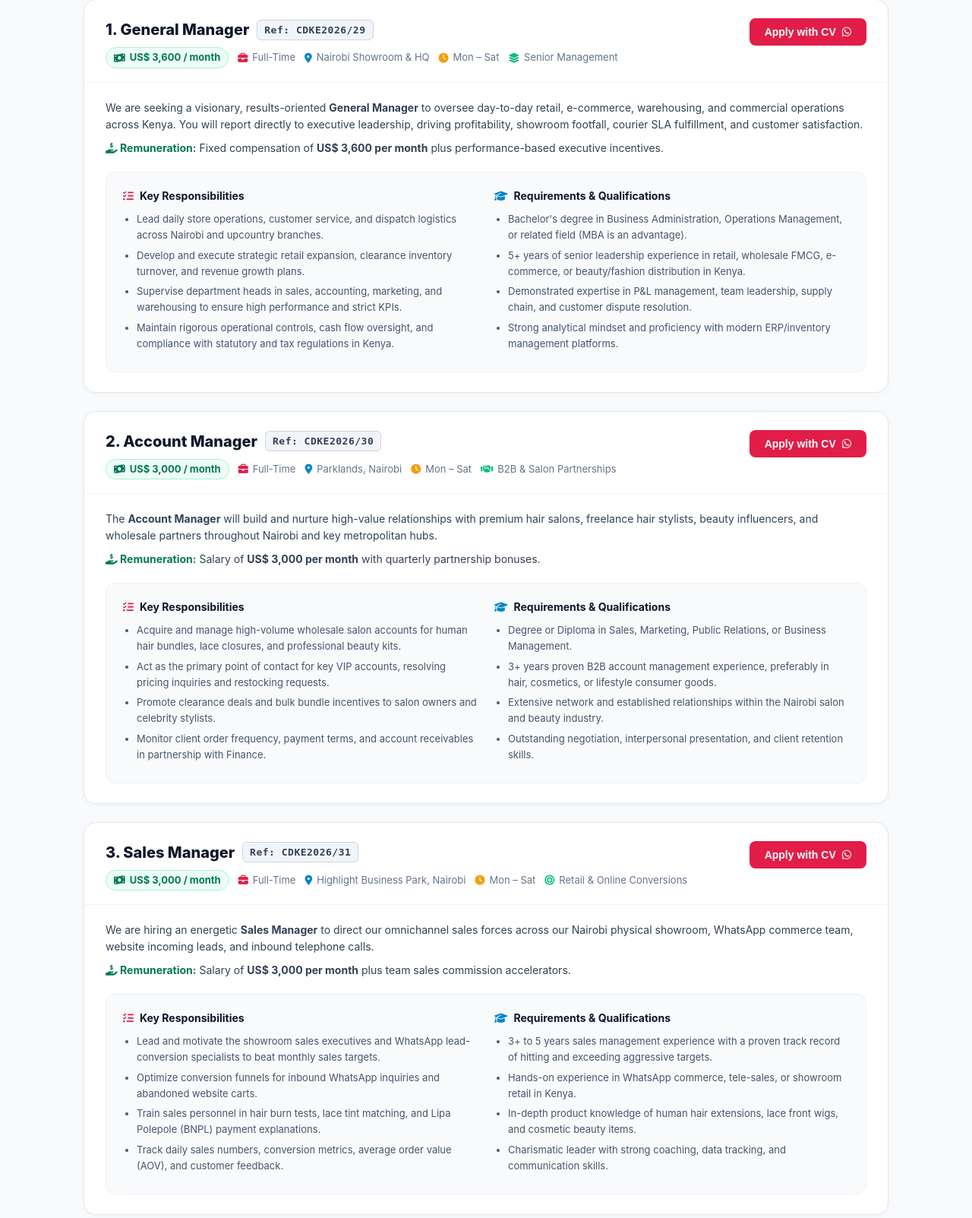
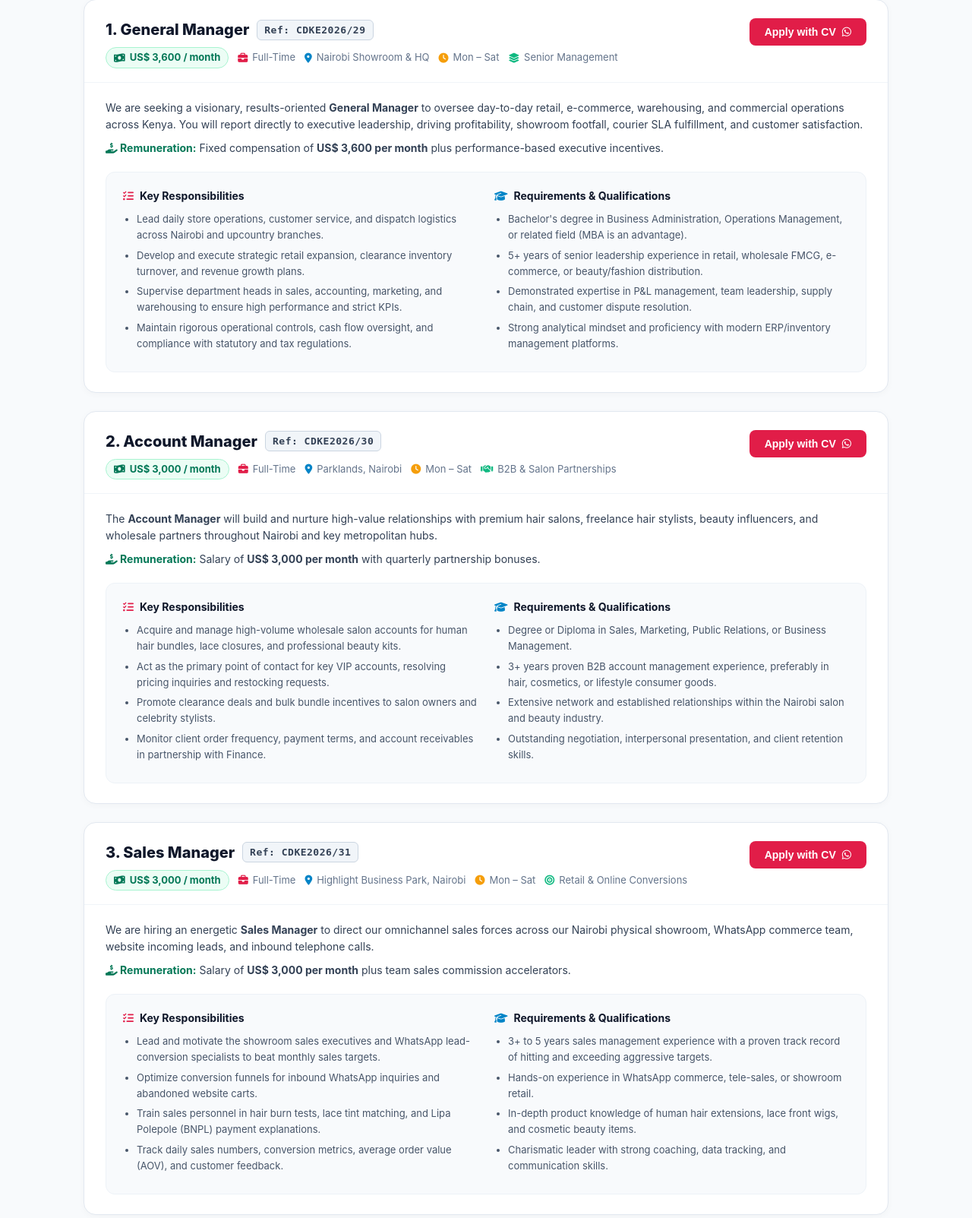
Before and after one commit to Leneyv/Clearance-Deal, a WordPress theme: template wp-content/themes/clearance-deal/page-jobs.php in a window 1280 px wide. Shown: the part 728-2331 px from the top of the page at 76% size. Run offline with PHP 8.4 and a stand-in for WordPress, Linux system fonts and the light colour scheme; the site name, menu and one post (Sample post) are stand-ins, and other content is empty; some libraries are stand-ins or nearby versions.

Commit message:
Remove in Kenya restriction from job descriptions and requirements

```diff
--- a/wp-content/themes/clearance-deal/page-jobs.php
+++ b/wp-content/themes/clearance-deal/page-jobs.php
@@ -517,14 +517,14 @@ get_header();
                             <li>Lead daily store operations, customer service, and dispatch logistics across Nairobi and upcountry branches.</li>
                             <li>Develop and execute strategic retail expansion, clearance inventory turnover, and revenue growth plans.</li>
                             <li>Supervise department heads in sales, accounting, marketing, and warehousing to ensure high performance and strict KPIs.</li>
-                            <li>Maintain rigorous operational controls, cash flow oversight, and compliance with statutory and tax regulations in Kenya.</li>
+                            <li>Maintain rigorous operational controls, cash flow oversight, and compliance with statutory and tax regulations.</li>
                         </ul>
                     </div>
                     <div class="cd-job-section">
                         <h4><i class="fa-solid fa-graduation-cap" style="color:#0284c7;"></i> Requirements &amp; Qualifications</h4>
                         <ul>
                             <li>Bachelor's degree in Business Administration, Operations Management, or related field (MBA is an advantage).</li>
-                            <li>5+ years of senior leadership experience in retail, wholesale FMCG, e-commerce, or beauty/fashion distribution in Kenya.</li>
+                            <li>5+ years of senior leadership experience in retail, wholesale FMCG, e-commerce, or beauty/fashion distribution.</li>
                             <li>Demonstrated expertise in P&amp;L management, team leadership, supply chain, and customer dispute resolution.</li>
                             <li>Strong analytical mindset and proficiency with modern ERP/inventory management platforms.</li>
                         </ul>
@@ -614,7 +614,7 @@ get_header();
                         <h4><i class="fa-solid fa-graduation-cap" style="color:#0284c7;"></i> Requirements &amp; Qualifications</h4>
                         <ul>
                             <li>3+ to 5 years sales management experience with a proven track record of hitting and exceeding aggressive targets.</li>
-                            <li>Hands-on experience in WhatsApp commerce, tele-sales, or showroom retail in Kenya.</li>
+                            <li>Hands-on experience in WhatsApp commerce, tele-sales, or showroom retail.</li>
                             <li>In-depth product knowledge of human hair extensions, lace front wigs, and cosmetic beauty items.</li>
                             <li>Charismatic leader with strong coaching, data tracking, and communication skills.</li>
                         </ul>
@@ -704,7 +704,7 @@ get_header();
                         <h4><i class="fa-solid fa-graduation-cap" style="color:#0284c7;"></i> Requirements &amp; Qualifications</h4>
                         <ul>
                             <li>CPA Part II or Bachelor of Commerce (Finance/Accounting option) / Diploma in Accounting.</li>
-                            <li>2+ years accounting experience in an e-commerce, retail store, or wholesale business setting in Kenya.</li>
+                            <li>2+ years accounting experience in an e-commerce, retail store, or wholesale business setting.</li>
                             <li>High proficiency in QuickBooks / ERP software and advanced Microsoft Excel skills (VLOOKUP, Pivot Tables).</li>
                             <li>Uncompromising integrity, attention to detail, and sound understanding of KRA compliance requirements.</li>
                         </ul>
```
Also changed, not shown: wp-content/themes/clearance-deal/inc/jobs-data.php (+4 -4 lines).
